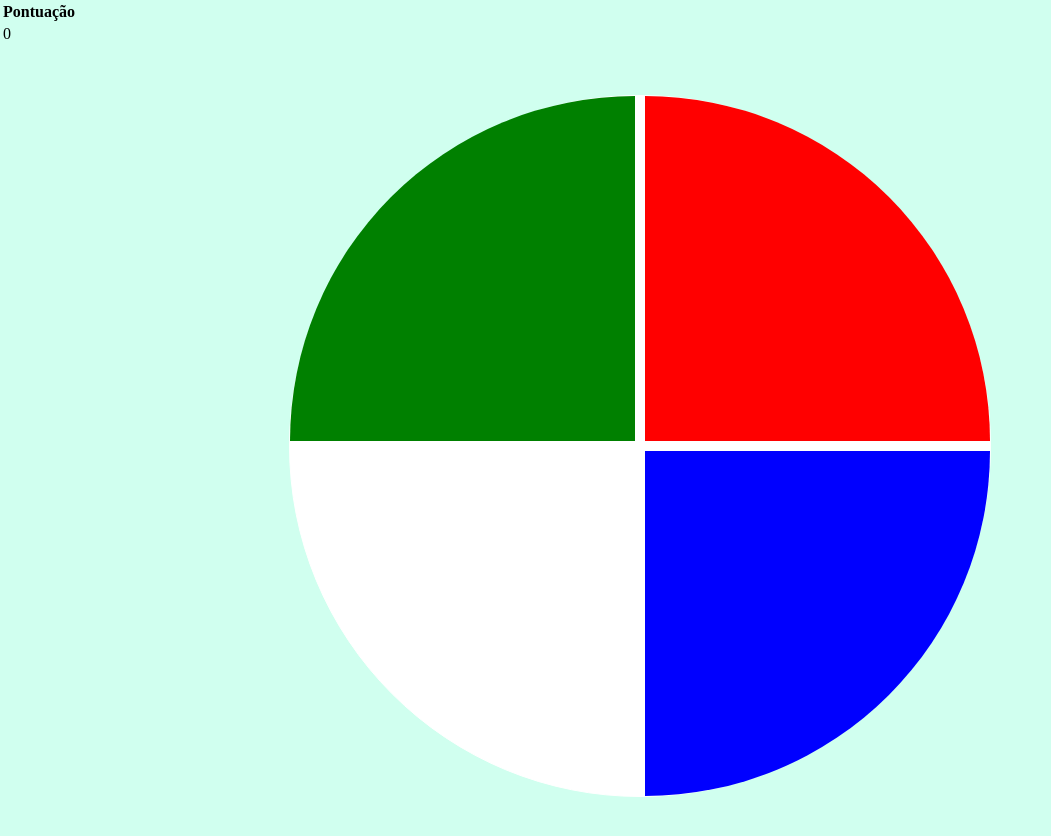
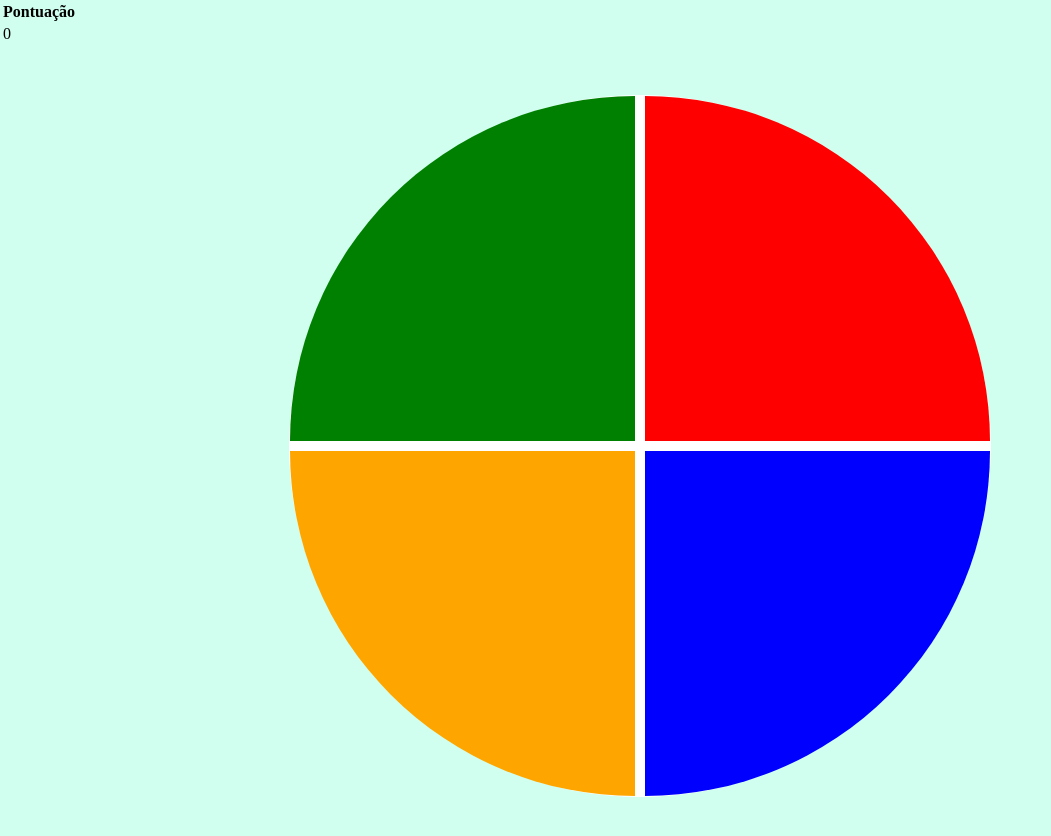
Before and after one commit to TheEduSantos/Genius-game, a plain HTML site: page index.html in a window 1280 px wide. Shown: the whole page, without its empty margins (0-1051 px from the left). Drawn offline with Linux system fonts and the light colour scheme.

Commit message:
Update index.html

```diff
--- a/index.html
+++ b/index.html
@@ -26,7 +26,7 @@
     <div class="main-game">
         <div class="genius">
             <div class="blue"></div>
-            <div class="yellow"></div>
+            <div class="orange"></div>
             <div class="red"></div>
             <div class="green"></div>
         </div>
```
